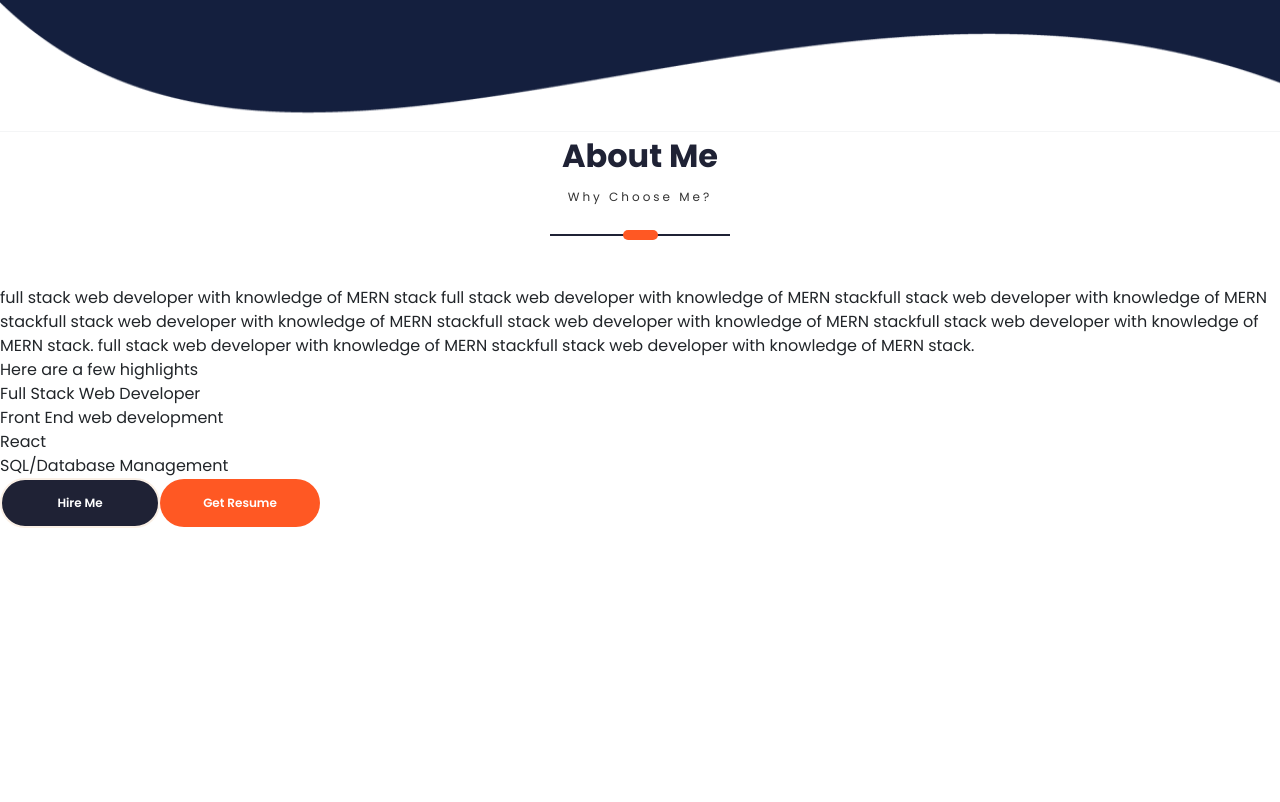
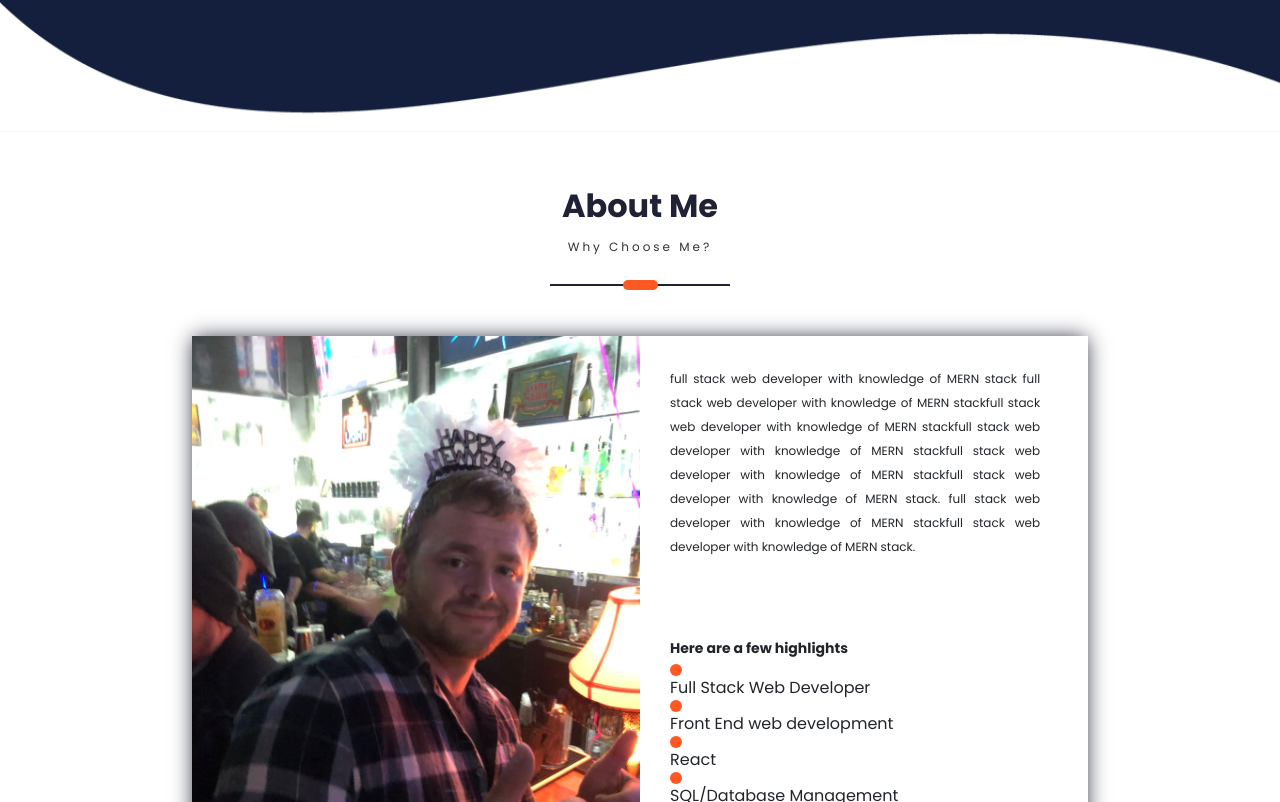
Before and after one commit to chris6661/new-portfolio, a React (Create React App) app in the folder client/: page / in a window 1280 px wide. Shown: the part 538-1340 px from the top of the page. Before the commit the page ends 1066 px from the top, so only its background shows below. Built offline with nearby package versions, Linux system fonts and the light colour scheme; a web font is replaced by a local one.

Commit message:
added style to about me, created display issue

```diff
--- a/client/src/PortfolioContainer/AboutMe/AboutMe.css
+++ b/client/src/PortfolioContainer/AboutMe/AboutMe.css
@@ -0,0 +1,61 @@
+.about-me-container {
+    display: flex;
+    flex-direction: column;
+    justify-content: center;
+    align-items: center;
+    margin: 50px 0 0 0;
+}
+
+.about-me-parent {
+    max-width: 1000px;
+    width: 70%;
+}
+
+.about-me-card {
+    display: flex;
+    width: 100%;
+    box-shadow: 0 0px 20px -2px #1f2235;
+}
+
+.about-me-profile {
+    width: 50%;
+    background-image: url(../../assets/AboutMe/aboutmepholder.jpg);
+    background-size: cover;
+    background-repeat: no-repeat;
+    background-position: center;
+}
+
+.about-me-details {
+    width: 48%;
+    text-align: justify;
+    padding: 30px;
+}
+
+.about-me-description {
+    font-size: 12px;
+}
+
+.about-me-highlights {
+    margin: 80px 0;
+}
+
+.highlight-heading {
+    font-family: "Poppins Bold";
+    font-size: 14px;
+    margin: 0 0 5px 0;
+}
+
+.highlight {
+    display: flex;
+    align-items: center;
+    margin: 5px 0;
+    font-size: 12px;
+}
+
+.highlight-blob {
+    height: 12px;
+    width: 12px;
+    margin: 0 10px 0 0;
+    background-color: #ff5823;
+    border-radius: 50%;
+}
--- a/client/src/PortfolioContainer/AboutMe/AboutMe.js
+++ b/client/src/PortfolioContainer/AboutMe/AboutMe.js
@@ -2,7 +2,7 @@
 import ScreenHeading from "../../utilities/ScreenHeading/ScreenHeading"
 import ScrollService from "../../utilities/ScrollService"
 import Animations from "../../utilities/Animations"
-
+import "./AboutMe.css";
 export default function AboutMe(props) {
 
     let fadeInScreenHandler = (screen) => {
```
